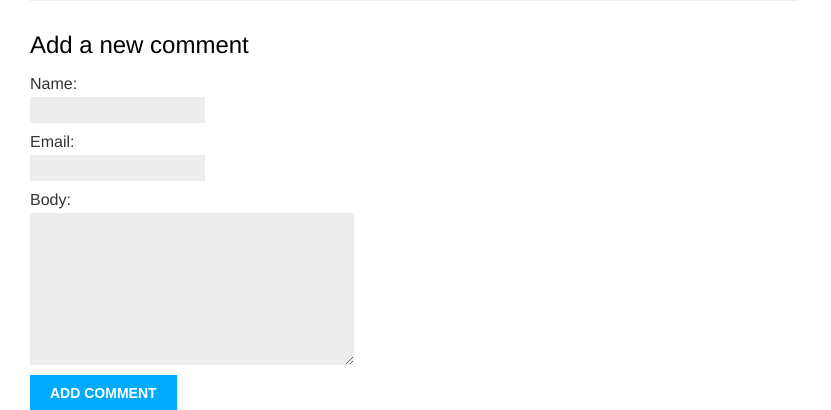
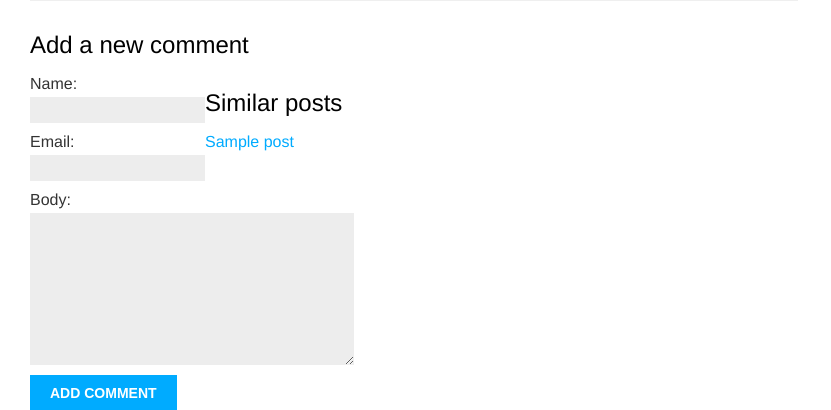
Before and after one commit to ObsidianRock/Bloggy, a Django app: template blog/templates/blog/post/detail.html in a window 1280 px wide. Shown: the part 329-739 px from the top of the page, without its empty margins (0-831 px from the left). Run offline with Django 3.2, Linux system fonts and the light colour scheme; tables that the repository leaves empty hold one stand-in row (values such as "Sample post"); the template is opened without the code that fills it: values that come from a table or form of the project are taken from there, most other values are stand-ins (such as "Sample title", 1, 10 or a date in 2020).

Commit message:
added similar post feature

```diff
--- a/blog/templates/blog/post/detail.html
+++ b/blog/templates/blog/post/detail.html
@@ -40,5 +40,12 @@
   <p><input type="submit" value="Add comment"></p>
  </form>
 {% endif %}
-
+<h2>Similar posts</h2>
+{% for post in similar_posts %}
+ <p>
+ <a href="{{ post.get_absolute_url }}">{{ post.title }}</a>
+ </p>
+{% empty %}
+ There are no similar posts yet.
+{% endfor %}
 {% endblock %}
```
Also changed, not shown: blog/views.py (+8 -4 lines).
